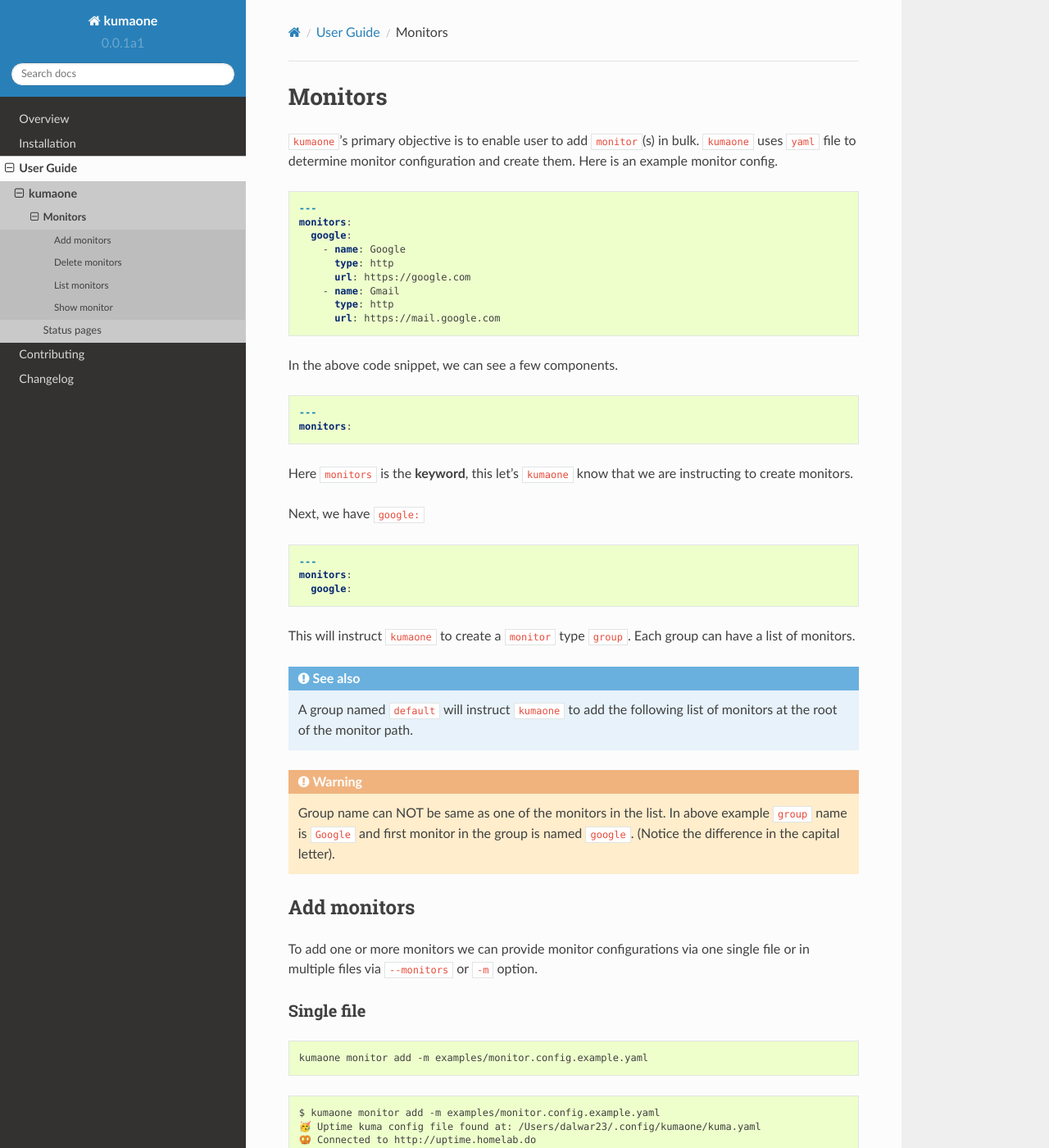
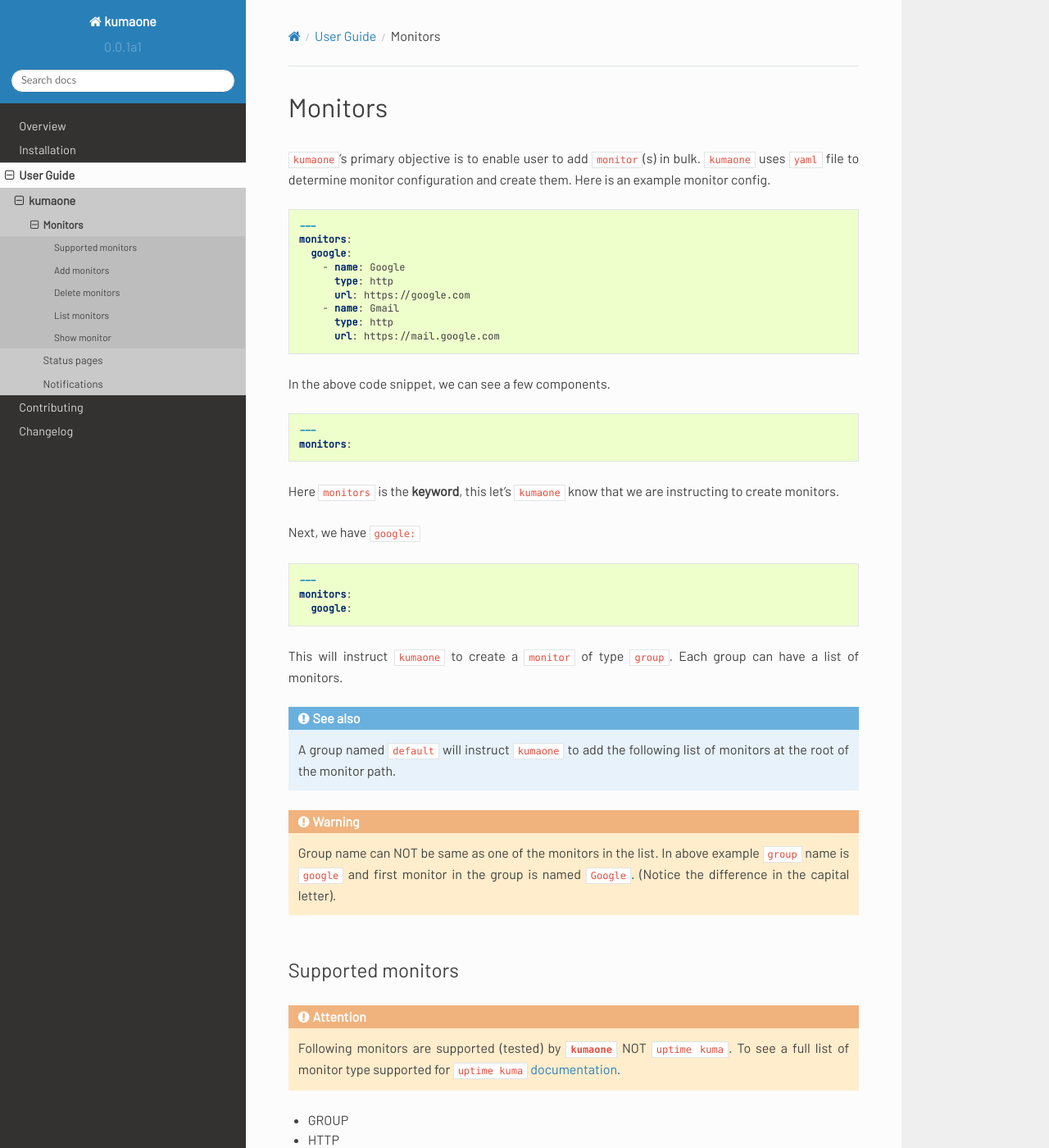
Before and after one commit to devopsforhumans/kumaone, a Sphinx documentation site: the page built from docs/source/monitors.md, in a window 1280 px wide and 1400 px high. Shown: the whole window at 82% size. Built offline with Sphinx 7.4.7 and the Read the Docs theme 2.0.0, drawn with Linux system fonts in a browser that asks for light colours; some web fonts are replaced; some of the changed text lies outside the part shown.

Commit message:
update docs

````diff
--- /dev/null
+++ b/docs/source/_static/css/custom.css
@@ -0,0 +1,79 @@
+@import url('https://fonts.googleapis.com/css2?family=PT+Sans&display=swap');
+@import url('https://fonts.googleapis.com/css2?family=PT+Mono&display=swap');
+@import url('https://fonts.googleapis.com/css2?family=Barlow&display=swap');
+@import url('https://fonts.googleapis.com/css2?family=JetBrains+Mono&display=swap');
+@import url('https://fonts.googleapis.com/css2?family=DM+Sans&display=swap');
+
+body {
+    font-family: 'Barlow', 'PT Sans', 'DM Sans', Helvetica, Arial, sans-serif !important;
+    font-size: 16px;
+    font-weight: 300;
+    line-height: 1.6;
+}
+
+h1,
+h2,
+h3,
+h4,
+h5,
+h6 {
+    font-family: 'Barlow', 'PT Sans', 'DM Sans', serif;
+    font-weight: normal;
+}
+
+h1 {
+    font-size: 32px;
+    margin-top: 0;
+    font-weight: 400;
+}
+
+h2 {
+    font-size: 24px;
+    font-weight: 300;
+}
+
+h3 {
+    font-size: 20px;
+}
+
+h2,
+h3 {
+    margin: 3rem 0 0.8rem;
+}
+
+b, strong {
+    font-weight: bold;
+}
+
+section {
+    text-align: justify !important;
+}
+
+section .highlight pre {
+    font-family: 'JetBrains Mono', 'PT Mono', monospace !important;
+    overflow-x: auto;
+    font-weight: 400;
+}
+
+section code pre {
+    font-family: 'JetBrains Mono', 'PT Mono', monospace !important;
+    font-size: 105%;
+    font-weight: 400;
+}
+
+.document p {
+    text-align: justify;
+}
+
+.footer .container p {
+    margin-bottom: 0px;
+    padding-bottom: 0px;
+}
+
+/*Custom announcement style*/
+.announcement strong {
+    background-color: #ff0000;
+    color: #ffff00;
+    font-weight: bold;
+    padding: 5px;
+}
--- a/docs/source/monitors.md
+++ b/docs/source/monitors.md
@@ -31,15 +31,30 @@ monitors:
   google:
 ```
 
-This will instruct `kumaone` to create a `monitor` type `group`. Each group can have a list of monitors.
+This will instruct `kumaone` to create a `monitor` of type `group`. Each group can have a list of monitors.
 
 ```{seealso}
 A group named `default` will instruct `kumaone` to add the following list of monitors at the root of the monitor path.
 ```
 
 ```{warning}
-Group name can NOT be same as one of the monitors in the list. In above example `group` name is `Google` and first
-monitor in the group is named `google`. (Notice the difference in the capital letter).
+Group name can NOT be same as one of the monitors in the list. In above example `group` name is `google` and first
+monitor in the group is named `Google`. (Notice the difference in the capital letter).
+```
+## Supported monitors
+
+```{attention}
+Following monitors are supported (tested) by **`kumaone`** NOT `uptime kuma`. To see a full list of monitor type
+supported for `uptime kuma` [documentation](https://github.com/louislam/uptime-kuma/wiki/).
+```
+
+- GROUP
+- HTTP
+- JSON_QUERY
+- PING
+
+```{seealso}
+More monitors types will be added to `kumaone` in the future.
 ```
 
 ## Add monitors
--- a/docs/source/user_guide.md
+++ b/docs/source/user_guide.md
@@ -30,4 +30,5 @@ $ kumaone --help
 
 monitors.md
 status_pages.md
+notifications.md
 ```
````
Also changed, not shown: other parts of docs/source/monitors.md (+1 -1 lines), CHANGELOG.md (+2 -2 lines), docs/source/installation.md (+3 -3 lines), docs/source/notifications.md (added, +188 -0 lines), docs/source/overview.md (+4 -4 lines), docs/source/status_pages.md (+165 -4 lines), 1 other file.
